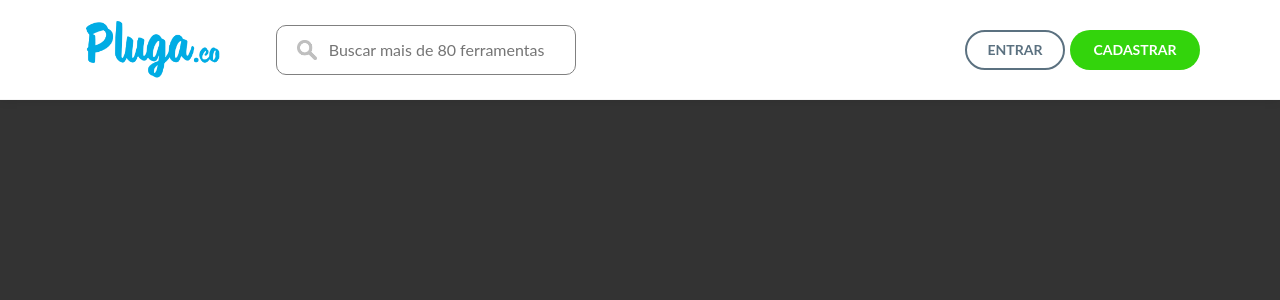
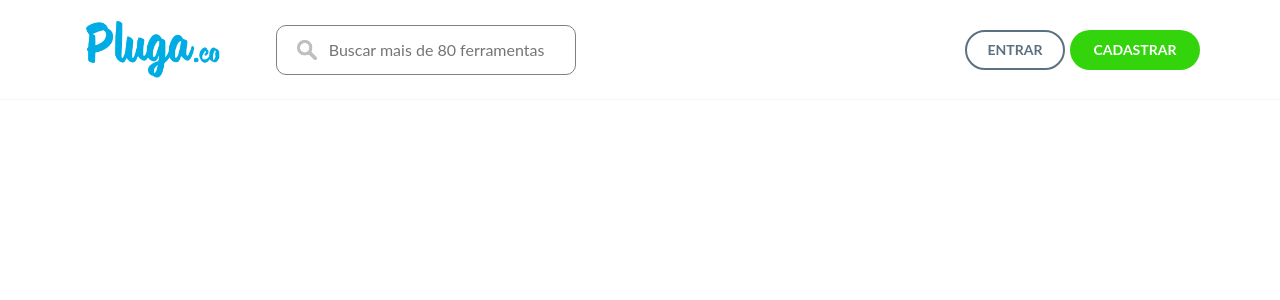
Before and after one commit to CellimMg/pluga-challenge, a React (Create React App) app: page / in a window 1280 px wide. Shown: the top 300 px of the page. Built offline with nearby package versions, Linux system fonts and the light colour scheme.

Commit message:
[feature] added base screen to use in other pages

```diff
--- a/public/index.html
+++ b/public/index.html
@@ -28,7 +28,9 @@
   </head>
   <body>
     <noscript>You need to enable JavaScript to run this app.</noscript>
-    <div id="root"></div>
+    <div id="root" style="height: 100%">
+
+    </div>
     <!--
       This HTML file is a template.
       If you open it directly in the browser, you will see an empty page.
--- a/src/App.js
+++ b/src/App.js
@@ -6,7 +6,7 @@ function App() {
         <>
             <GlobalStyle/>
 
-            <BaseScreen title={"Olá"}></BaseScreen>
+            <BaseScreen></BaseScreen>
         </>
     );
 }
--- a/src/presentation/commom/base_screen/index.tsx
+++ b/src/presentation/commom/base_screen/index.tsx
@@ -1,14 +1,30 @@
 import React from "react";
 import AppBar from "./components/app_bar";
+import styled from "styled-components";
 
 interface BaseScreenProps {
     children: React.ReactNode;
 }
 
 export default function BaseScreen({children}: BaseScreenProps) {
-  return (
-    <>
-        <AppBar></AppBar>
-    </>
-  );
+    return (
+        <>
+            <AppBar></AppBar>
+            <Body>
+                {children}
+            </Body>
+        </>
+    );
 }
+
+
+const Body = styled.div`
+    display: flex;
+    flex-direction: column;
+    align-items: center;
+    width: 100%;
+    height: 100%;
+    padding: 0 80px;
+    background-color: white;
+    overflow: auto;
+`;
--- a/src/utils/global_style.ts
+++ b/src/utils/global_style.ts
@@ -127,10 +127,10 @@ table {
 }
 html,
 body,
-.root {
+#root {
     width: 100%;
     height: 100%;
-    background-color: #333333;
+    background-color: #white;
     font-family: 'Lato', sans-serif;
 }
 *, span {
```
